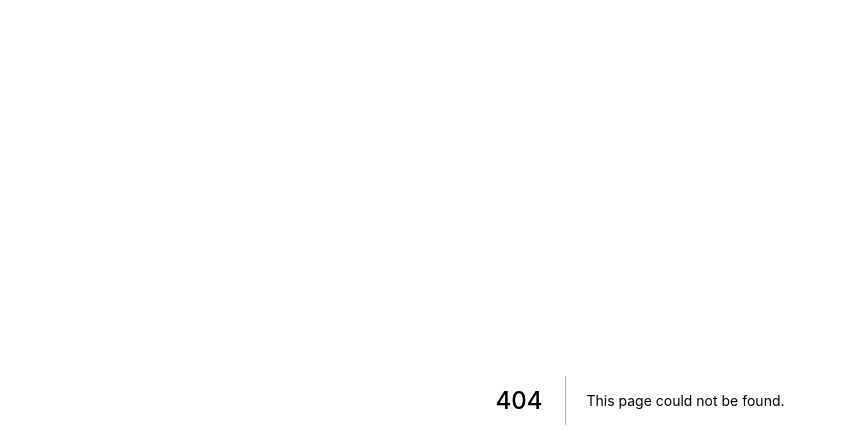
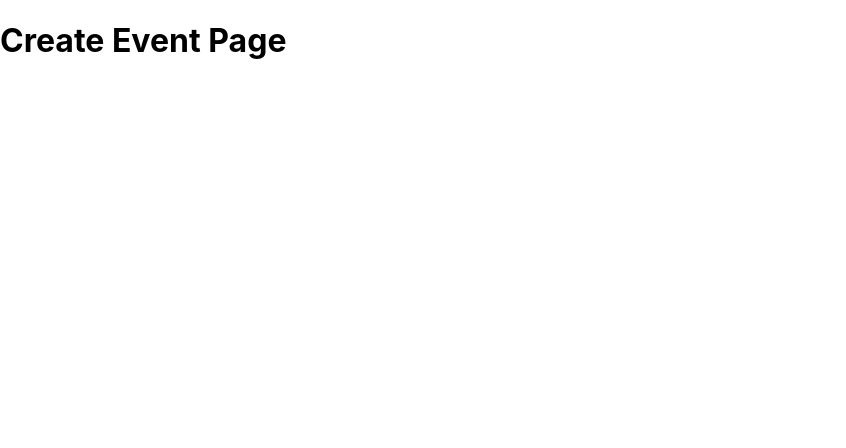
Before and after one commit to johanarybarova/Eventio, a Next.js app: page /events/create in a window 1280 px wide. Before the commit this address had no page. Shown: the top 448 px of the page, without its empty margins (0-846 px from the left). Built offline with nearby package versions, Linux system fonts and the light colour scheme.

Commit message:
feat: add features directories

```diff
--- /dev/null
+++ b/src/features/events/pages/CreateEventPage/index.tsx
@@ -0,0 +1,7 @@
+import type { NextPage } from 'next'
+
+export const CreateEventPage: NextPage = () => (
+  <main>
+    <h1>Create Event Page</h1>
+  </main>
+)
--- /dev/null
+++ b/src/pages/events/create/index.tsx
@@ -0,0 +1 @@
+export { CreateEventPage as default } from '../../../features/events/pages/CreateEventPage'
--- a/src/pages/index.tsx
+++ b/src/pages/index.tsx
@@ -1,5 +1 @@
-import type { NextPage } from 'next'
-
-const Home: NextPage = () => <h1>Hello Eventio!</h1>
-
-export default Home
+export { DashboardPage as default } from '../features/events/pages/DashboardPage'
--- /dev/null
+++ b/src/pages/login/index.tsx
@@ -0,0 +1 @@
+export { LoginPage as default } from '../../features/login/pages/LoginPage'
```
Also changed, not shown: src/features/events/pages/DashboardPage/index.tsx (added, +7 -0 lines), src/features/login/pages/LoginPage/index.tsx (added, +7 -0 lines).
